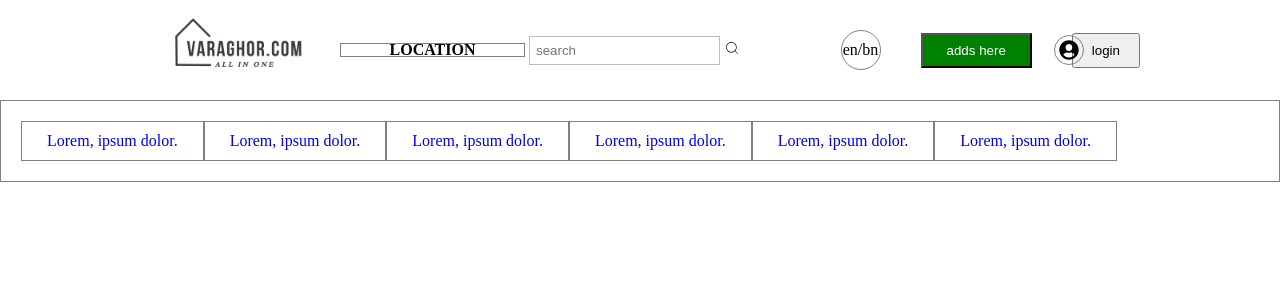
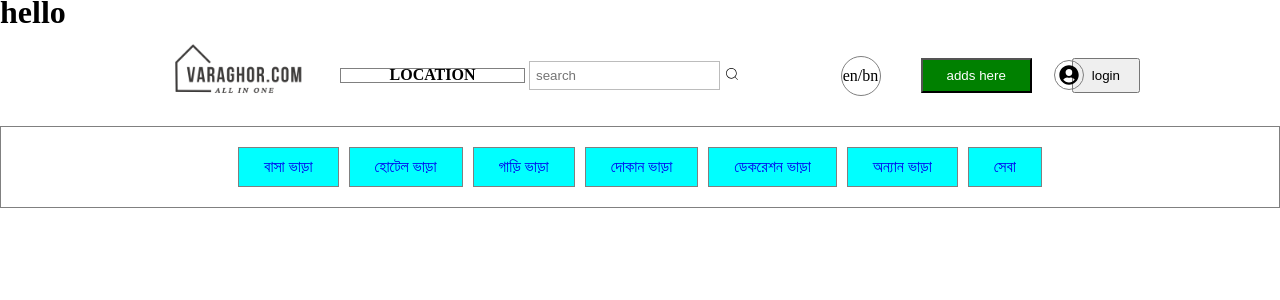
Before and after one commit to pronobiswas/verssionFirst, a React (Vite) app: page / in a window 1280 px wide. Shown: the top 300 px of the page. Built offline with nearby package versions, Linux system fonts and the light colour scheme.

Commit message:
update nav

```diff
--- a/src/App.css
+++ b/src/App.css
@@ -139,11 +139,60 @@ opacity: 1;
   padding: 10px;
 
 }
+.menuwarpper{
+  width: 100%;
+  max-width: 1200px;
+  margin: 0 auto;
+}
 .cataGoryTxt{
 padding: 10px;
 display: flex;
+align-items: center;
+justify-content: center;
+column-gap: 10px;
 }
 .catagoryTxtItem{
   padding: 10px 25px;
   border: 1px solid gray;
+  transition: .2s all linear;
+  background-color: aqua;
+  position: relative;
 }
+.catagoryTxtItem a{
+  display: block;
+}
+.catagoryTxtItem:hover{
+  background-color: #00000033;
+  color: rebeccapurple;
+}
+
+.subCatagory{
+  position: absolute;
+  top: 42px;
+  left: 50%;
+  width: 170px;
+  transform: translate(-50%);
+  height: 0;
+  overflow: hidden;
+  background-color: aqua;
+  transition: .2s all linear;
+}
+.catagoryTxtItem:hover .subCatagory{
+  height: 191px;
+}
+.subCatagoryList{
+  display: flex;
+  flex-direction: column;
+  row-gap: 6px;
+  padding: 6px;
+  border: 1px solid gray;
+}
+.subCatagoryListItem{
+  padding: 6px;
+  border-bottom: 1px solid gray;
+  transition: .2s all linear;
+}
+.subCatagoryListItem:hover{
+  background-color: bisque;
+  font-variant: small-caps;
+}
--- a/src/App.jsx
+++ b/src/App.jsx
@@ -4,15 +4,12 @@ import { CiSearch } from "react-icons/ci";
 import { FaUserCircle } from "react-icons/fa";
 
 function App() {
-  const [count, setCount] = useState(0)
-  let handleBtn = ()=>{
-
-
-  }
-
-
+let handleBtn=()=>{
+  console.log("hi");
+}
   return (
     <>
+    <h1>hello</h1>
       <header>
         <div className="container">
           <nav>
@@ -61,16 +58,41 @@ function App() {
         </div>
       </header>
       <section id="AddComponent">
-        <ul className='cataGoryTxt'>
-          <li className="catagoryTxtItem"><a href="#">Lorem, ipsum dolor.</a></li>
-          <li className="catagoryTxtItem"><a href="#">Lorem, ipsum dolor.</a></li>
-          <li className="catagoryTxtItem"><a href="#">Lorem, ipsum dolor.</a></li>
-          <li className="catagoryTxtItem"><a href="#">Lorem, ipsum dolor.</a></li>
-          <li className="catagoryTxtItem"><a href="#">Lorem, ipsum dolor.</a></li>
-          <li className="catagoryTxtItem"><a href="#">Lorem, ipsum dolor.</a></li>
-        </ul>
+
+        <div className="menuwarpper">
+
+          <ul className='cataGoryTxt'>
+
+            {/* ==================basavara============ */}
+            <li className="catagoryTxtItem">
+              <a href="#">বাসা <span>ভাড়া</span></a>
+              <div className="subCatagory">
+                <ul className="subCatagoryList">
+                  <li className="subCatagoryListItem">Lorem, ipsum dolor.</li>
+                  <li className="subCatagoryListItem">Lorem, ipsum dolor.</li>
+                  <li className="subCatagoryListItem">Lorem, ipsum dolor.</li>
+                  <li className="subCatagoryListItem">Lorem, ipsum dolor.</li>
+                  <li className="subCatagoryListItem">Lorem, ipsum dolor.</li>
+                </ul>
+              </div>
+            </li>
+            {/* ===============hotel vara========== */}
+            <li className="catagoryTxtItem"><a href="#">হোটেল  <span>ভাড়া</span> </a></li>
+
+            <li className="catagoryTxtItem"><a href="#">গাড়ি  <span>ভাড়া</span> </a></li>
+
+            <li className="catagoryTxtItem"><a href="#">দোকান <span>ভাড়া</span> </a></li>
+
+            <li className="catagoryTxtItem"><a href="#">ডেকরেশন <span>ভাড়া</span> </a></li>
+
+            <li className="catagoryTxtItem"><a href="#">অন্যান <span>ভাড়া</span> </a></li>
+            <li className="catagoryTxtItem"><a href="#">সেবা <span></span> </a></li>
+          </ul>
+
+        </div>
 
       </section>
+
 
     </>
   )
```
